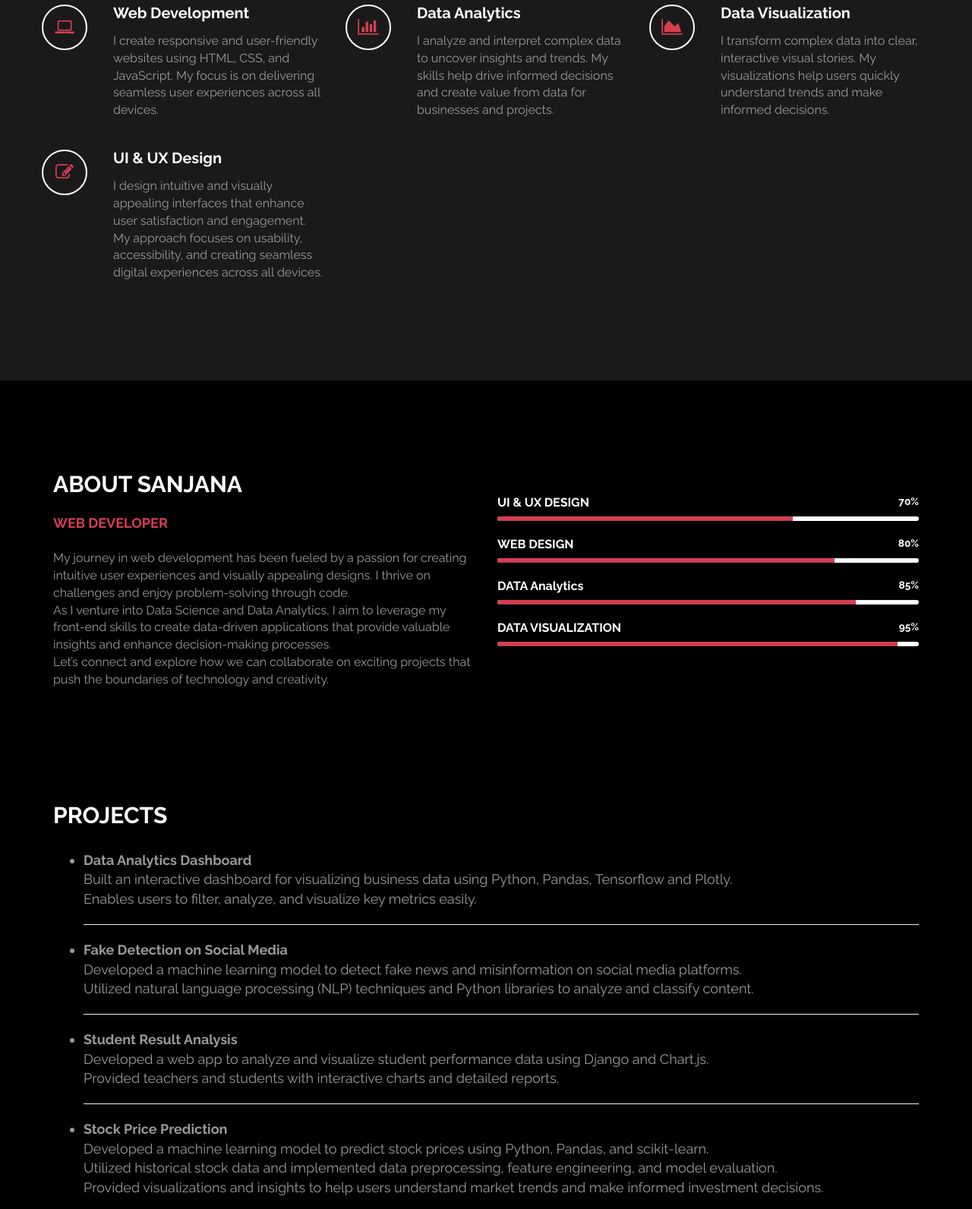
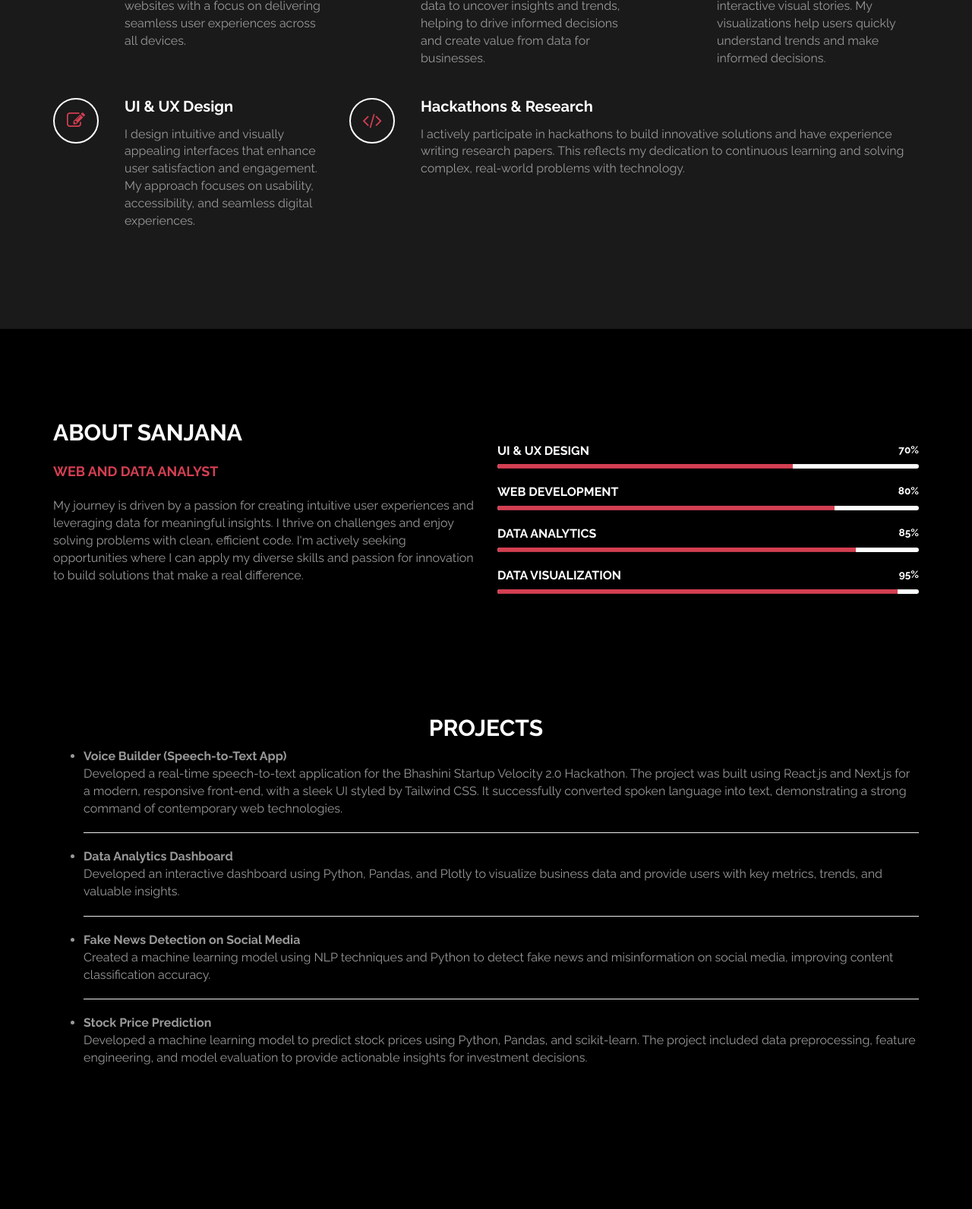
Before and after one commit to sanjaaaaaa/my-portfolio, a plain HTML site: page index.html in a window 1280 px wide. Shown: the part 738-2330 px from the top of the page at 76% size. Drawn offline with Linux system fonts and the light colour scheme.

Commit message:
index.html

```diff
--- a/index.html
+++ b/index.html
@@ -3,61 +3,43 @@
 
 <head>
     <meta charset="utf-8">
-
     <title>Sanjana_Reddy - Resume</title>
-	<meta name="keywords" content="">
-	<meta name="description" content="">
-
+    <meta name="keywords" content="portfolio, web development, data science, data analytics, full stack">
+    <meta name="description" content="Sanjana Reddy's online portfolio showcasing skills in web development, data science, and more.">
     <meta http-equiv="X-UA-Compatible" content="IE=Edge">
     <meta http-equiv="Content-Type" content="text/html; charset=UTF-8" />
     <meta name="viewport" content="width=device-width, initial-scale=1">
-
-	<!-- animate -->
     <link rel="stylesheet" href="css/animate.min.css">
-	<!-- bootstrap -->
     <link rel="stylesheet" href="css/bootstrap.min.css">
-	<!-- font-awesome -->
     <link rel="stylesheet" href="css/font-awesome.min.css">
-	<!-- google font -->
     <link href='http://fonts.googleapis.com/css?family=Raleway:400,300,700,800' rel='stylesheet' type='text/css'>
-	<!-- fullpage -->
     <link rel="stylesheet" href="css/jquery.fullPage.css">
-	<!-- custom -->
     <link rel="stylesheet" href="css/style.css">
-
 </head>
 
 <body>
     <div id="fullpage">
 
-		<!-- start home -->
         <div class="section" id="home">
             <div class="container">
                 <div class="row">
                     <div class="col-md-8 col-md-offset-2 wow fadeIn" data-wow-delay="0.5s">
                         <h1>Sanjana Reddy N</h1>
-						<h3 class="rotate">FRONTEND DEVELOPER, WEB DEVELOPMENT, DATA ANALYTICS, DATA VISUALIZATION, UI &amp; UX SPECIALIST</h3>
-						<p>
-							I’m a passionate front-end developer with a strong eye for design and user experience. I enjoy bringing ideas to life through clean, responsive, and accessible web interfaces using modern technologies.
-							<br>Currently, I’m expanding my skill set by diving into Data Science and Data Analytics, aiming to blend the creativity of front-end development with the power of data-driven insights.
-							<br>I believe in continuous learning, collaboration, and building solutions that make a difference. I’m open to internships, projects, and opportunities where I can grow while contributing value.
-						</p>
+                        <h3 class="rotate">DATA SCIENTIST, SOFTWARE DEVELOPER, FULL STACK ENGINEER</h3>
+                        <p>I’m a versatile and passionate developer with a strong foundation in both front-end and back-end technologies. I enjoy bringing ideas to life through clean, responsive web interfaces and solving complex problems with data-driven insights. I'm actively seeking opportunities to apply my skills and grow within an innovative team.</p>
                         <a href="#work" class="btn btn-default smoothScroll wow fadeInUp" data-wow-delay="1s">
                             Get Started
                         </a>
-
                     </div>
                 </div>
             </div>
         </div>
-		<!--end of start home-->
-
-		<!-- start work -->
         <div class="section" id="work">
             <div class="container">
                 <div class="row">
-					<div class="col-md-12 ">
+                    <div class="col-md-12 text-center">
                         <h2>What I Do</h2>
+                    </div>
                 </div>
                 <div class="row">
                     <div class="col-md-4 col-xs-11 wow fadeInUp" data-wow-delay="0.6s">
@@ -67,9 +49,7 @@
                             </div>
                             <div class="media-body">
                                 <h4 class="media-heading">Web Development</h4>
-									<p>I create responsive and user-friendly websites using HTML, CSS, and JavaScript.
-										My focus is on delivering seamless user experiences across all devices.</p>
-
+                                <p>I build responsive and user-friendly websites with a focus on delivering seamless user experiences across all devices.</p>
                             </div>
                         </div>
                     </div>
@@ -80,8 +60,7 @@
                             </div>
                             <div class="media-body">
                                 <h4 class="media-heading">Data Analytics</h4>
-									<p>I analyze and interpret complex data to uncover insights and trends.
-										My skills help drive informed decisions and create value from data for businesses and projects.</p>
+                                <p>I analyze and interpret complex data to uncover insights and trends, helping to drive informed decisions and create value from data for businesses.</p>
                             </div>
                         </div>
                     </div>
@@ -92,8 +71,7 @@
                             </div>
                             <div class="media-body">
                                 <h4 class="media-heading">Data Visualization</h4>
-									<p>I transform complex data into clear, interactive visual stories.
-									My visualizations help users quickly understand trends and make informed decisions.</p>
+                                <p>I transform complex data into clear, interactive visual stories. My visualizations help users quickly understand trends and make informed decisions.</p>
                             </div>
                         </div>
                     </div>
@@ -103,112 +81,89 @@
                                 <i class="fa fa-pencil-square-o"></i>
                             </div>
                             <div class="media-body">
-									<h4 class="media-heading">UI & UX Design </h4>
-									<p>I design intuitive and visually appealing interfaces that enhance user satisfaction and engagement.
-										My approach focuses on usability, accessibility, and creating seamless digital experiences across all devices.</p>
-
+                                <h4 class="media-heading">UI & UX Design</h4>
+                                <p>I design intuitive and visually appealing interfaces that enhance user satisfaction and engagement. My approach focuses on usability, accessibility, and seamless digital experiences.</p>
+                            </div>
+                        </div>
+                    </div>
+                    <div class="col-md-8 col-xs-11 wow fadeInUp" data-wow-delay="0.6s">
+                        <div class="media">
+                            <div class="media-object media-left">
+                                <i class="fa fa-code"></i>
+                            </div>
+                            <div class="media-body">
+                                <h4 class="media-heading">Hackathons & Research</h4>
+                                <p>I actively participate in hackathons to build innovative solutions and have experience writing research papers. This reflects my dedication to continuous learning and solving complex, real-world problems with technology.</p>
                             </div>
                         </div>
                     </div>
                 </div>
             </div>
         </div>
-		</div>
-		<!-- end work -->
-
-		<!-- start about -->
         <div class="section" id="about">
             <div class="container">
                 <div class="row">
-					<div class="col-md-6 col-xs-11  wow fadeInLeft" data-wow-delay="0.9s">
+                    <div class="col-md-6 col-xs-11 wow fadeInLeft" data-wow-delay="0.9s">
                         <h2>ABOUT SANJANA</h2>
-						<h4> WEB DEVELOPER</h4>
-							<p>My journey in web development has been fueled by a passion for creating intuitive user experiences and visually appealing designs. I thrive on challenges and enjoy problem-solving through code.
-								<br>As I venture into Data Science and Data Analytics, I aim to leverage my front-end skills to create data-driven applications that provide valuable insights and enhance decision-making processes.
-								<br>Let’s connect and explore how we can collaborate on exciting projects that push the boundaries of technology and creativity.
-							</p>
-							<!--<a href="resume/Resume.pdf" class="btn btn-primary" target="_blank" style="margin-top:15px;">
-								<i class="fa fa-download"></i> Download Resume
-							</a>-->
+                        <h4>WEB AND DATA ANALYST</h4>
+                        <p>My journey is driven by a passion for creating intuitive user experiences and leveraging data for meaningful insights. I thrive on challenges and enjoy solving problems with clean, efficient code. I'm actively seeking opportunities where I can apply my diverse skills and passion for innovation to build solutions that make a real difference.</p>
                     </div>
                     <div class="col-md-6 col-xs-11 wow fadeInRight" data-wow-delay="0.9s">
-						<span class="text-top">UI &AMP; UX DESIGN<small>70%</small></span>
+                        <span class="text-top">UI & UX DESIGN<small>70%</small></span>
                         <div class="progress">
-							<div class="progress-bar progress-bar-danger" role="progressbar"
-							aria-valuenow="60" aria-valuemin="0" aria-valuemax="100" style="width: 70%;"></div>
+                            <div class="progress-bar progress-bar-danger" role="progressbar" aria-valuenow="70" aria-valuemin="0" aria-valuemax="100" style="width: 70%;"></div>
                         </div>
-						<span >WEB DESIGN<small>80%</small></span>
+                        <span>WEB DEVELOPMENT<small>80%</small></span>
                         <div class="progress">
-							<div class="progress-bar progress-bar-danger" role="progressbar"
-							aria-valuenow="60" aria-valuemin="0" aria-valuemax="100" style="width: 80%;"></div>
+                            <div class="progress-bar progress-bar-danger" role="progressbar" aria-valuenow="80" aria-valuemin="0" aria-valuemax="100" style="width: 80%;"></div>
                         </div>
-						<span >DATA Analytics<small>85%</small></span>
+                        <span>DATA ANALYTICS<small>85%</small></span>
                         <div class="progress">
-							<div class="progress-bar progress-bar-danger" role="progressbar"
-							aria-valuenow="60" aria-valuemin="0" aria-valuemax="100" style="width: 85%;"></div>
+                            <div class="progress-bar progress-bar-danger" role="progressbar" aria-valuenow="85" aria-valuemin="0" aria-valuemax="100" style="width: 85%;"></div>
                         </div>
-						<span > DATA VISUALIZATION<small>95%</small></span>
+                        <span>DATA VISUALIZATION<small>95%</small></span>
                         <div class="progress">
-							<div class="progress-bar progress-bar-danger" role="progressbar"
-							aria-valuenow="60" aria-valuemin="0" aria-valuemax="100" style="width: 95%;"></div>
+                            <div class="progress-bar progress-bar-danger" role="progressbar" aria-valuenow="95" aria-valuemin="0" aria-valuemax="100" style="width: 95%;"></div>
+                        </div>
+                    </div>
+                </div>
             </div>
         </div>
 
-				</div>
-			</div>
-		</div>
-	<!-- end about -->
-
-	<!--start of projects-->
-		<div class="section" id="projects">
+<div class="section fp-auto-height-responsive" id="projects">
     <div class="container">
         <div class="row">
-					<div class="col-md-12 wow bounce">
+            <div class="col-md-12 wow bounce text-center">
                 <h2>PROJECTS</h2>
-						<ul style="text-align:left; font-size:18px; margin-top:30px;">
-
+            </div>
+            <div class="col-md-12">
+                <ul class="project-list">
                     <li>
-								<strong>Data Analytics Dashboard</strong>
+                        <strong>Voice Builder (Speech-to-Text App)</strong>
                         <p>
-									Built an interactive dashboard for visualizing business data using Python, Pandas, Tensorflow and Plotly.<br>
-									Enables users to filter, analyze, and visualize key metrics easily.<br>
+                            Developed a real-time speech-to-text application for the Bhashini Startup Velocity 2.0 Hackathon. The project was built using React.js and Next.js for a modern, responsive front-end, with a sleek UI styled by Tailwind CSS. It successfully converted spoken language into text, demonstrating a strong command of contemporary web technologies.
                         </p>
                     </li>
                     <hr>
                     <li>
-								<strong>Fake Detection on Social Media</strong>
-								<p>
-									Developed a machine learning model to detect fake news and misinformation on social media platforms.<br>
-									Utilized natural language processing (NLP) techniques and Python libraries to analyze and classify content.<br>
-								</p>
+                        <strong>Data Analytics Dashboard</strong>
+                        <p>Developed an interactive dashboard using Python, Pandas, and Plotly to visualize business data and provide users with key metrics, trends, and valuable insights.</p>
                     </li>
                     <hr>
                     <li>
-								<strong>Student Result Analysis</strong>
-								<p>
-									Developed a web app to analyze and visualize student performance data using Django and Chart.js.<br>
-									Provided teachers and students with interactive charts and detailed reports.<br>
-								</p>
+                        <strong>Fake News Detection on Social Media</strong>
+                        <p>Created a machine learning model using NLP techniques and Python to detect fake news and misinformation on social media, improving content classification accuracy.</p>
                     </li>
 					<hr>
                     <li>
                         <strong>Stock Price Prediction</strong>
-								<p>
-									Developed a machine learning model to predict stock prices using Python, Pandas, and scikit-learn.<br>
-									Utilized historical stock data and implemented data preprocessing, feature engineering, and model evaluation.<br>
-									Provided visualizations and insights to help users understand market trends and make informed investment decisions.
-								</p>
+                        <p>Developed a machine learning model to predict stock prices using Python, Pandas, and scikit-learn. The project included data preprocessing, feature engineering, and model evaluation to provide actionable insights for investment decisions.</p>
                     </li>
                 </ul>
             </div>
         </div>
     </div>
 </div>
-	<!--end of projects-->
-
-
-
-	<!--start contact-->
         <div class="section" id="contact">
             <div class="container">
                 <div class="row">
@@ -217,7 +172,7 @@
                             <p class="contact-title">GET IN TOUCH</p>
                             <p><i class="fa fa-phone"></i> +91 74834 11835</p>
                             <p><i class="fa fa-envelope"></i> sanjanawork28@gmail.com</p>
-							<p><i class="fa fa-map-marker"></i> Bengaluru Karnataka-560098</p>
+                            <p><i class="fa fa-map-marker"></i> Bengaluru, Karnataka, India - 560098</p>
                         </address>
                     </div>
                     <div class="col-lg-6 col-md-6 col-xs-10 wow fadeInUp" data-wow-delay="0.6s">
@@ -231,15 +186,11 @@
                 </div>
             </div>
         </div>
-		<!--end of contact-->
-
-		<!-- start of footer-->
         <footer>
             <div class="container">
                 <div class="row">
                     <div class="col-md-12 wow fadeInUp" data-wow-delay="0.8s">
                         <p>Copyright &copy; 2025 Sanjana Reddy N. All rights reserved.</p>
-						<p>Designed By:<a href="#">SanjanaWork</a></p>
                         <hr>
                         <ul class="social-icon">
                             <li><a href="#" class="fa fa-facebook"></a></li>
@@ -250,28 +201,16 @@
                 </div>
             </div>
         </footer>
-		<!-- end of footer-->
         </div>
 
-	<!-- jQuery library -->
-
-
-	<!-- jQuery -->
     <script src="js/jquery.js"></script>
-	<!-- bootstrap -->
     <script src="js/bootstrap.min.js"></script>
-	<!-- fullpage -->
     <script src="js/jquery.fullPage.js"></script>
-	<!-- smoothScroll -->
     <script src="js/smoothscroll.js"></script>
-	<!-- wow -->
     <script src="js/wow.min.js"></script>
-	<!-- text rotater -->
     <script src="js/jquery.simple-text-rotator.js"></script>
-	<!-- custom -->
     <script src="js/custom.js"></script>
 
-	 <!-- WhatsApp send script -->
     <script>
         document.getElementById('send').onclick = function() {
             var phone = '917483411835';
@@ -280,7 +219,5 @@
             window.open(url, '_blank');
         };
     </script>
-
 </body>
-
 </html>
```
Lines whose indentation alone changed are shown as unchanged.
